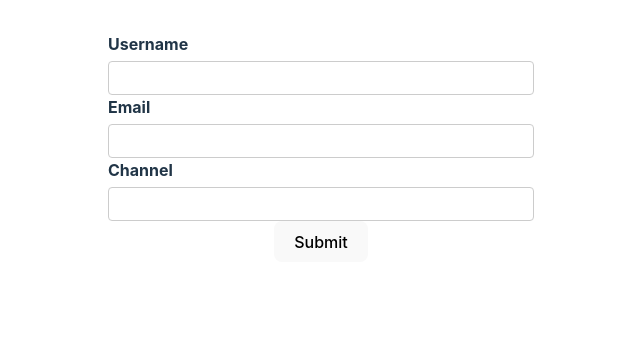
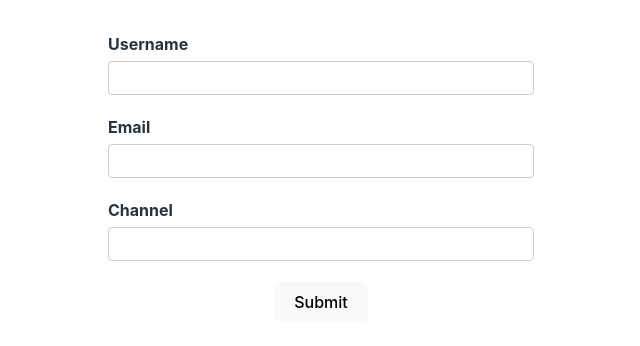
Before and after one commit to DebaKaran/react-max, a React (Vite) app in the folder rhf-demo-codecolution/: page / in a window 1280 px wide. Shown: the top 346 px of the page, without its empty margins (319-959 px from the left). Built offline with nearby package versions, Linux system fonts and the light colour scheme.

Commit message:
style: wrap form fields with form-control class for spacing
- added form-control wrapper around input, label, and error message
- applied existing CSS for consistent bottom spacing
- improved form layout and readability

```diff
--- a/rhf-demo-codecolution/src/components/YoutubeForm.tsx
+++ b/rhf-demo-codecolution/src/components/YoutubeForm.tsx
@@ -15,6 +15,7 @@ const YoutubeForm = () => {
     return (
         <div>
             <form onSubmit={handleSubmit(onSubmit)} noValidate>
+                <div className="form-control">
                     <label htmlFor="username">Username</label>
                     <input type="text" id="username" {...register("username", {
 
@@ -24,6 +25,10 @@ const YoutubeForm = () => {
                         }
                     })} />
                     {errors.username && <p className="error">{errors.username.message}</p>}
+                </div>
+
+
+                <div className="form-control">
                     <label htmlFor="email">Email</label>
                     <input type="text" id="email" {...register("email", {
                         required: "Email is required",
@@ -34,6 +39,10 @@ const YoutubeForm = () => {
                         },
                     })} />
                     {errors.email && <p className="error">{errors.email.message}</p>}
+                </div>
+
+
+                <div className="form-control">
                     <label htmlFor="channel">Channel</label>
                     <input type="text" id="channel" {...register("channel", {
                         required: {
@@ -42,6 +51,8 @@ const YoutubeForm = () => {
                         }
                     })} />
                     {errors.channel && <p className="error">{errors.channel.message}</p>}
+                </div>
+
                 <button>Submit</button>
             </form>
             {import.meta.env.DEV && <DevTool control={control} />} {/* set up the dev tool */}
```
Lines whose indentation alone changed are shown as unchanged.
